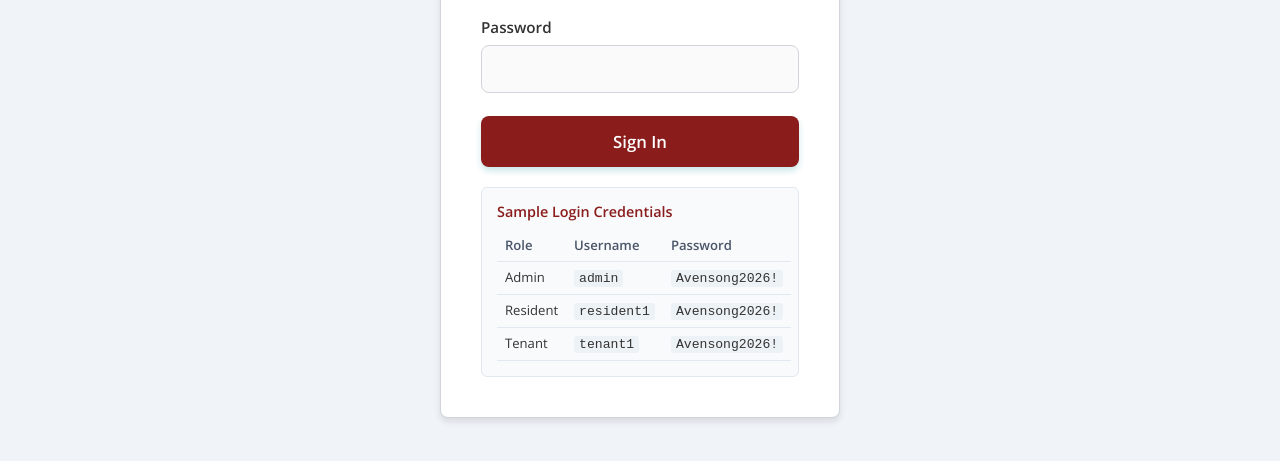
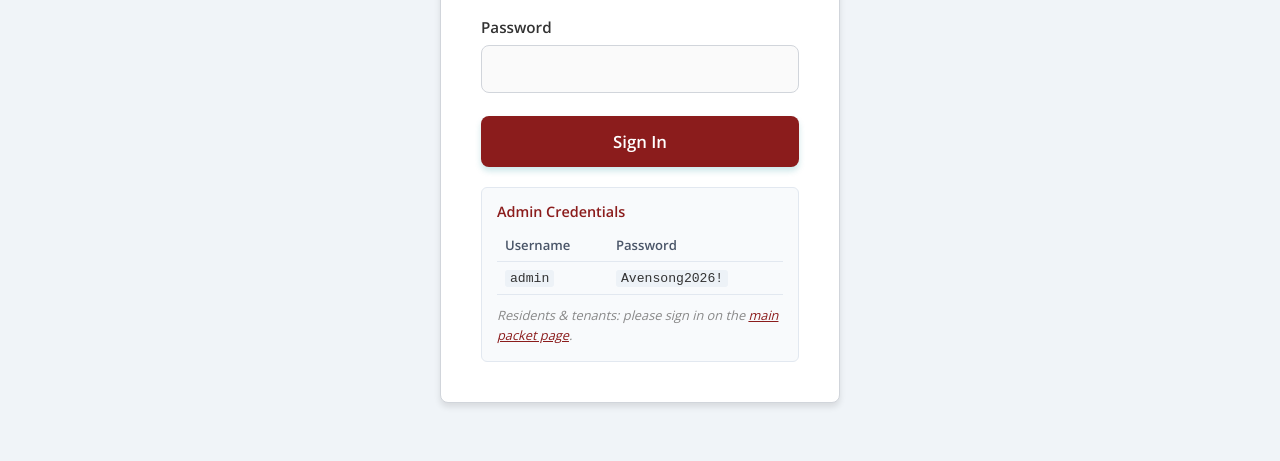
Before and after one commit to KarthicDasari/avensong, a website: page webapp/public/admin-login.html in a window 1280 px wide. Shown: the part 415-876 px from the top of the page. Drawn offline with nearby package versions, Linux system fonts and the light colour scheme.

Commit message:
fix: show only admin credentials on admin login page, direct residents to main page

```diff
--- a/webapp/public/admin-login.html
+++ b/webapp/public/admin-login.html
@@ -114,33 +114,24 @@
         </form>
 
         <div class="credentials-box">
-            <h4>Sample Login Credentials</h4>
+            <h4>Admin Credentials</h4>
             <table>
                 <thead>
                     <tr>
-                        <th>Role</th>
                         <th>Username</th>
                         <th>Password</th>
                     </tr>
                 </thead>
                 <tbody>
                     <tr>
-                        <td>Admin</td>
                         <td><code>admin</code></td>
-                        <td><code>Avensong2026!</code></td>
-                    </tr>
-                    <tr>
-                        <td>Resident</td>
-                        <td><code>resident1</code></td>
-                        <td><code>Avensong2026!</code></td>
-                    </tr>
-                    <tr>
-                        <td>Tenant</td>
-                        <td><code>tenant1</code></td>
                         <td><code>Avensong2026!</code></td>
                     </tr>
                 </tbody>
             </table>
+            <p style="font-size: 0.8rem; color: #888; margin-top: 10px; font-style: italic;">
+                Residents & tenants: please sign in on the <a href="/" style="color: #8b1c1c;">main packet page</a>.
+            </p>
         </div>
     </div>
 
```
